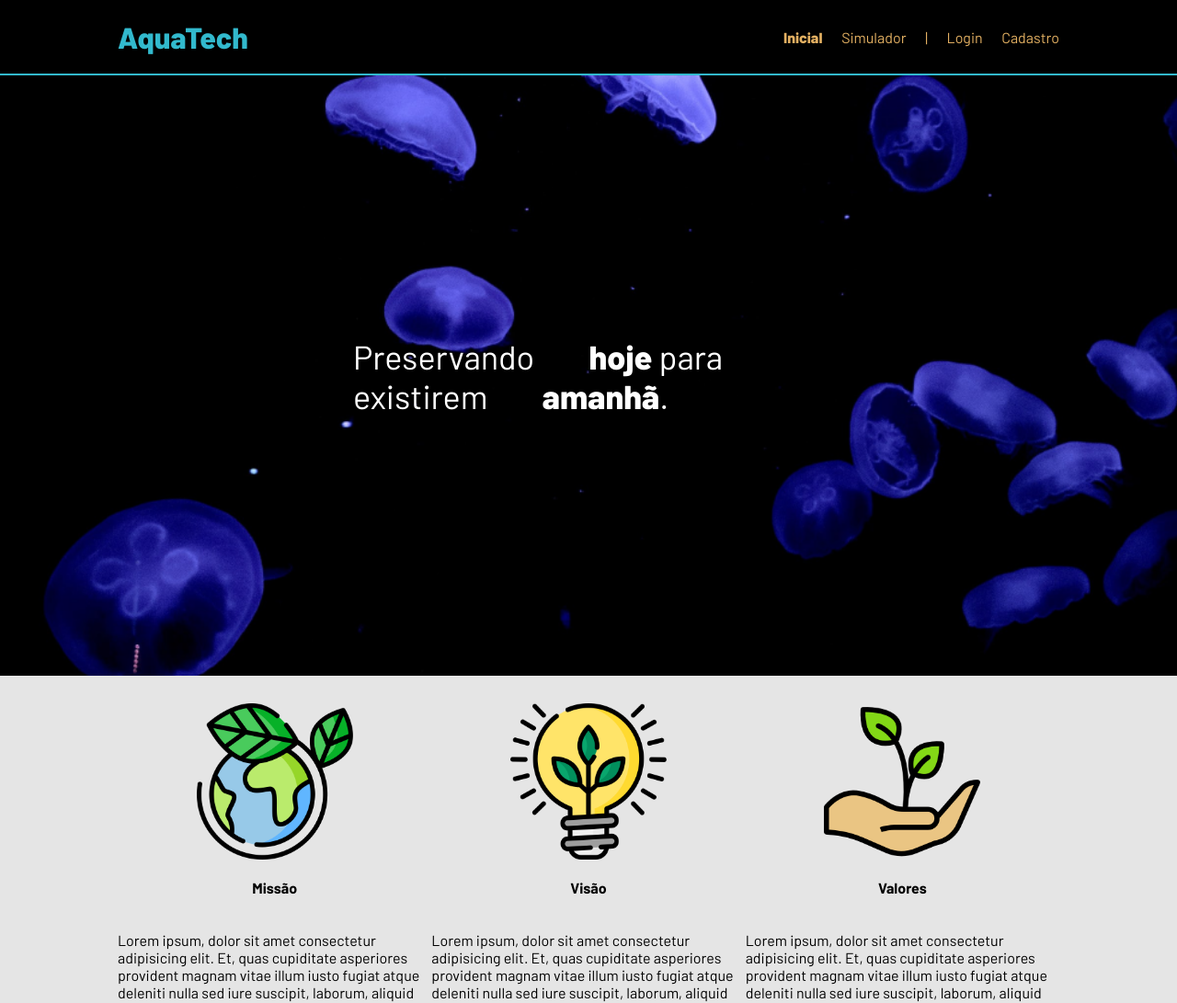
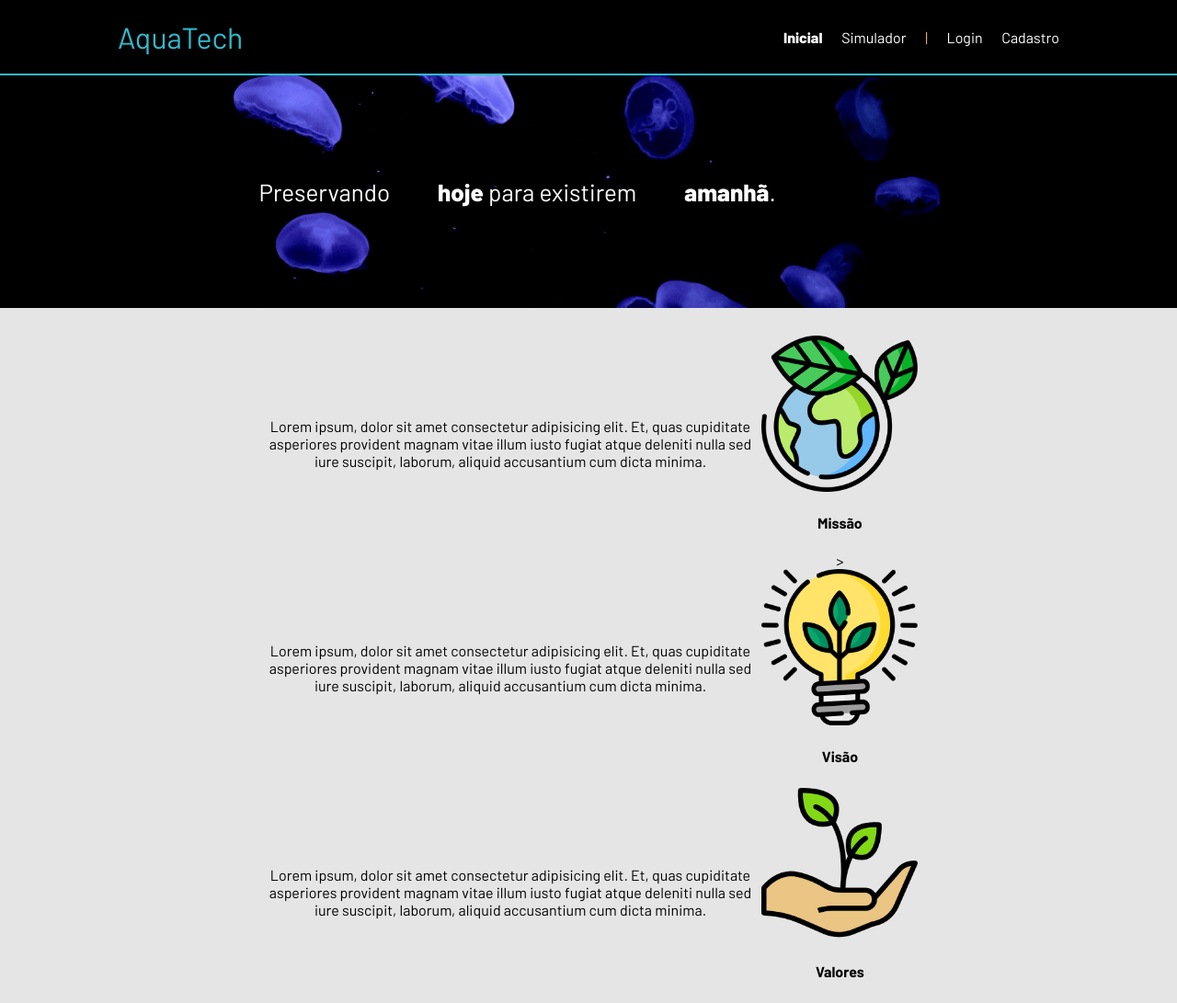
Before and after one commit to Lara-Soares/AquaTech, a plain HTML site: page public/index.html in a window 1280 px wide. Shown: the top 1091 px of the page at 92% size. Drawn offline with Linux system fonts and the light colour scheme.

Commit message:
atualização

```diff
--- a/public/index.html
+++ b/public/index.html
@@ -37,7 +37,7 @@
 
     <div class="banner">
       <div class="container">
-        <p>Preservando <span>hoje</span> para existirem <span>amanhã</span>.</p>
+        <p>Preservando<span>hoje</span> para existirem<span>amanhã</span>.</p>
       </div>
     </div>
 
@@ -45,22 +45,28 @@
       <div class="container">
         <div class="boxes">
           <div class="box">
+            <div class="minibox">
             <img src="../public/assets/imgs/planet-earth_color.png">
             <h4>Missão</h4>
+          </div>
             <p>Lorem ipsum, dolor sit amet consectetur adipisicing elit. Et, quas cupiditate asperiores provident magnam
               vitae illum iusto fugiat atque deleniti nulla sed iure suscipit, laborum, aliquid accusantium cum dicta
               minima.</p>
           </div>
           <div class="box">
+            <div class="minibox">>
             <img src="../public/assets/imgs/lightbulb_color.png">
             <h4>Visão</h4>
+            </div
             <p>Lorem ipsum, dolor sit amet consectetur adipisicing elit. Et, quas cupiditate asperiores provident magnam
               vitae illum iusto fugiat atque deleniti nulla sed iure suscipit, laborum, aliquid accusantium cum dicta
               minima.</p>
           </div>
           <div class="box">
+            <div class="minibox">
             <img src="../public/assets/imgs/growth_color.png">
             <h4>Valores</h4>
+          </div>
             <p>Lorem ipsum, dolor sit amet consectetur adipisicing elit. Et, quas cupiditate asperiores provident magnam
               vitae illum iusto fugiat atque deleniti nulla sed iure suscipit, laborum, aliquid accusantium cum dicta
               minima.</p>
--- a/public/styles/style.css
+++ b/public/styles/style.css
@@ -12,7 +12,7 @@ body{
 
 :root{
     --tamanho-header: 80px;
-    --tamanho-banner: calc(100vh - var(--tamanho-header) - var(--tamanho-footer) - 2px);
+    --tamanho-banner: calc(50vh - var(--tamanho-header) - var(--tamanho-footer) - 2px);
     --tamanho-login: calc(100vh - var(--tamanho-header) - var(--tamanho-footer) - 2px);
     --tamanho-footer: 65px;
 }
@@ -38,7 +38,7 @@ body{
 
 .header a{
     text-decoration: none;
-    color: #e3b062;
+    color: white;
 }
 
 .agora {
@@ -57,7 +57,7 @@ body{
 .titulo {
     color: #32b9cd;
     width: fit-content;
-    font-weight: 800;
+    font-weight: 400;
 
 }
 
@@ -77,10 +77,8 @@ body{
 }
 
 .banner .container p {
-    width: 50%;
-    margin: 0;
-    padding: 0;
-    font-size: 36px;
+    width: 70%;
+    font-size: 26px;
 }
 
 .banner .container span {
@@ -99,15 +97,19 @@ body{
 
 .social .container .boxes {
     display: flex;
-    justify-content: space-between;
-    width: 100%;
+    justify-content: center;
+    flex-direction: column;
+    width: 70%;
     padding: 30px 0;
+    align-items: center;
 }
 
 .box {
     display: flex;
-    flex-direction: column;
+    flex-direction: row-reverse;
     align-items: center;
+    width: 100%;
+    text-align: center;
 }
 
 .box img {
```
